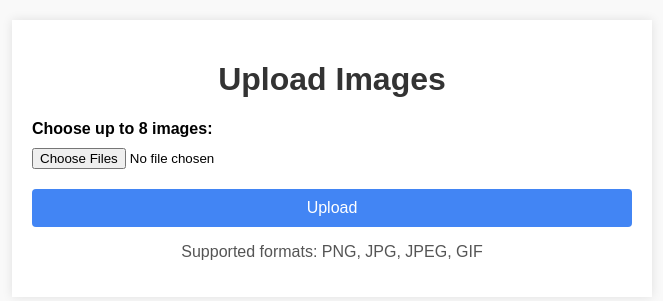
After one commit to Sailajayadav/ai-powered-art-gallery-with-integrated-story-teller, a Flask app: page /upload in a window 1280 px wide. The commit adds this page. Shown: the top 301 px of the page, without its empty margins (308-971 px from the left). Run offline with Flask 3, Linux system fonts and the light colour scheme.

Commit message:
Update chatbot iframe source and modify links in index.html; add upload and AR museum templates

```diff
--- a/app.py
+++ b/app.py
@@ -1,12 +1,30 @@
+import os
+from flask import Flask, render_template, request, jsonify, redirect, flash
+from werkzeug.utils import secure_filename  # Import secure_filename
+import base64
+import pandas as pd
 import cv2
 import numpy as np
-from flask import Flask, render_template, request, jsonify
-import os
-import base64
-import pandas as pd
+
 app = Flask(__name__)
+app.secret_key = 'your_secret_key'  # Replace with your actual secret key
 
-# ---------------------- Helper Functions ----------------------
+# Configuration
+UPLOAD_FOLDER = os.path.join('static', 'images', 'uploaded_images')
+ALLOWED_EXTENSIONS = {'png', 'jpg', 'jpeg', 'gif'}
+MAX_IMAGES = 8
+
+app.config['UPLOAD_FOLDER'] = UPLOAD_FOLDER
+
+# Ensure the upload folder exists
+if not os.path.exists(UPLOAD_FOLDER):
+    os.makedirs(UPLOAD_FOLDER)
+
+def allowed_file(filename):
+    """Check if the file has an allowed extension."""
+    return '.' in filename and \
+           filename.rsplit('.', 1)[1].lower() in ALLOWED_EXTENSIONS
+
 def preprocess_image(image_path):
     """Read and preprocess an image."""
     image = cv2.imread(image_path, cv2.IMREAD_COLOR)
@@ -67,6 +85,7 @@ def home():
 @app.route('/second')
 def second():
     return render_template('second.html')
+
 @app.route("/index", methods=["GET", "POST"])
 def upload_image():
     """Handle image upload and similarity search."""
@@ -117,7 +136,7 @@ def search():
             return jsonify({"error": "No search query provided."}), 400
 
         BASE_DIR = os.path.dirname(os.path.abspath(__file__))
-        excel_path = os.path.join(BASE_DIR, 'static', 'data', 'artwork.xlsx')
+        excel_path = os.path.join(BASE_DIR, 'static', 'data', 'artworks.xlsx')  # Corrected file name
         if not os.path.exists(excel_path):
             return jsonify({"error": "Artworks data not found."}), 404
 
@@ -138,5 +157,44 @@ def search():
         return jsonify(response)
     return render_template("search.html")
 
+@app.route("/upload", methods=["GET", "POST"])
+def upload():
+    """Handle image uploads."""
+    if request.method == "POST":
+        # Check if the post request has the file part
+        if 'images' not in request.files:
+            flash('No files part')
+            return redirect(request.url)
+        files = request.files.getlist('images')
+        if not files:
+            flash('No files selected for uploading')
+            return redirect(request.url)
+        if len(files) > MAX_IMAGES:
+            flash(f'You can upload up to {MAX_IMAGES} images')
+            return redirect(request.url)
+        uploaded_images = []
+        for file in files:
+            if file and allowed_file(file.filename):
+                filename = secure_filename(file.filename)
+                # Use os.path.join to construct the file path
+                filepath = os.path.join(app.config['UPLOAD_FOLDER'], filename)
+                file.save(filepath)
+                # Store the relative path for the URL with os.path.join
+                uploaded_images.append(os.path.join('images', 'uploaded_images', filename))
+            else:
+                flash('One of the files uploaded is not allowed')
+                return redirect(request.url)
+        return render_template("upload_results.html", images=uploaded_images)
+    return render_template("upload_image.html")
+
+@app.route("/ar_museum")
+def ar_museum():
+    """Render the AR Museum Page."""
+    # Retrieve the uploaded images
+    BASE_DIR = os.path.dirname(os.path.abspath(__file__))
+    images_dir = os.path.join(BASE_DIR, 'static', 'images', 'uploaded_images')
+    images = [os.path.join('images', 'uploaded_images', img) for img in os.listdir(images_dir) if img.endswith(('.png', '.jpg', '.jpeg', '.gif'))]
+    return render_template("ar_museum.html", images=images)
+
 if __name__ == "__main__":
     app.run(debug=True)
--- a/templates/home.html
+++ b/templates/home.html
@@ -83,7 +83,7 @@
     <!-- Chatbot Content -->
     <div class="chatbot-body" style="height: calc(100% - 40px); background: rgba(255, 255, 255, 0.7); border-radius: 15px;">
             <iframe
-                src="https://www.chatbase.co/chatbot-iframe/ll7F2mwUJaNoTFgXmW7PV"
+                src="https://www.chatbase.co/chatbot-iframe/z1V6MHWM0_DV9mDVyDOl2"
                 width="100%"
                 height="100%"
                 frameborder="0"
--- a/templates/index.html
+++ b/templates/index.html
@@ -57,7 +57,7 @@
                    class="bg-[#D4AF37] text-black font-semibold px-4 py-2 rounded-lg shadow-md transition duration-300 transform hover:bg-[#B8860B] hover:scale-105 hover:shadow-lg">
                    🏛 View 3D Art Gallery
                 </a>
-                <a href="https://kidcanvas.onrender.com/home"
+                <a href="https://kidcanvas-xe05.onrender.com/home"
                    class="bg-[#D4AF37] text-black font-semibold px-4 py-2 rounded-lg shadow-md transition duration-300 transform hover:bg-[#B8860B] hover:scale-105 hover:shadow-lg">
                    🎨 Try Kids Zone
                 </a>
--- /dev/null
+++ b/templates/upload_image.html
@@ -0,0 +1,82 @@
+<!DOCTYPE html>
+<html lang="en">
+<head>
+    <meta charset="UTF-8">
+    <meta name="viewport" content="width=device-width, initial-scale=1.0">
+    <title>Upload Images</title>
+    <style>
+        /* Add your CSS styles here */
+        body {
+            font-family: Arial, sans-serif;
+            margin: 20px;
+            background-color: #f9f9f9;
+        }
+        .container {
+            max-width: 600px;
+            margin: 0 auto;
+            padding: 20px;
+            background-color: #fff;
+            box-shadow: 0 0 10px rgba(0, 0, 0, 0.1);
+        }
+        h1 {
+            text-align: center;
+            color: #333;
+        }
+        form {
+            display: flex;
+            flex-direction: column;
+        }
+        label {
+            margin-bottom: 10px;
+            font-weight: bold;
+        }
+        input[type="file"] {
+            margin-bottom: 20px;
+        }
+        button {
+            padding: 10px;
+            background-color: #4285f4;
+            color: white;
+            border: none;
+            border-radius: 4px;
+            cursor: pointer;
+            font-size: 16px;
+        }
+        button:hover {
+            background-color: #357ae8;
+        }
+        .flash {
+            color: red;
+            text-align: center;
+            margin-bottom: 20px;
+        }
+        .note {
+            text-align: center;
+            margin-top: 10px;
+            color: #555;
+        }
+    </style>
+</head>
+<body>
+    <div class="container">
+        <h1>Upload Images</h1>
+        {% with messages = get_flashed_messages() %}
+          {% if messages %}
+            <div class="flash">
+              {% for message in messages %}
+                <p>{{ message }}</p>
+              {% endfor %}
+            </div>
+          {% endif %}
+        {% endwith %}
+        <form action="{{ url_for('upload') }}" method="post" enctype="multipart/form-data">
+            <label for="images">Choose up to 8 images:</label>
+            <input type="file" name="images" id="images" multiple accept="image/*">
+            <button type="submit">Upload</button>
+        </form>
+        <div class="note">
+            <p>Supported formats: PNG, JPG, JPEG, GIF</p>
+        </div>
+    </div>
+</body>
+</html>
```
Also changed, not shown: templates/ar_museum.html (added, +67 -0 lines), templates/upload_results.html (added, +120 -0 lines), static/images/uploaded_images/634f733d51d6713a7745cd23-cardboard-people-spider-man-life-size.jpg (added), static/images/uploaded_images/Material_1913.png (added), static/images/uploaded_images/Wallpaper_002_basecolor.png (added), static/images/uploaded_images/revuelto-right-front-three-quarter-2.jpg (added).
